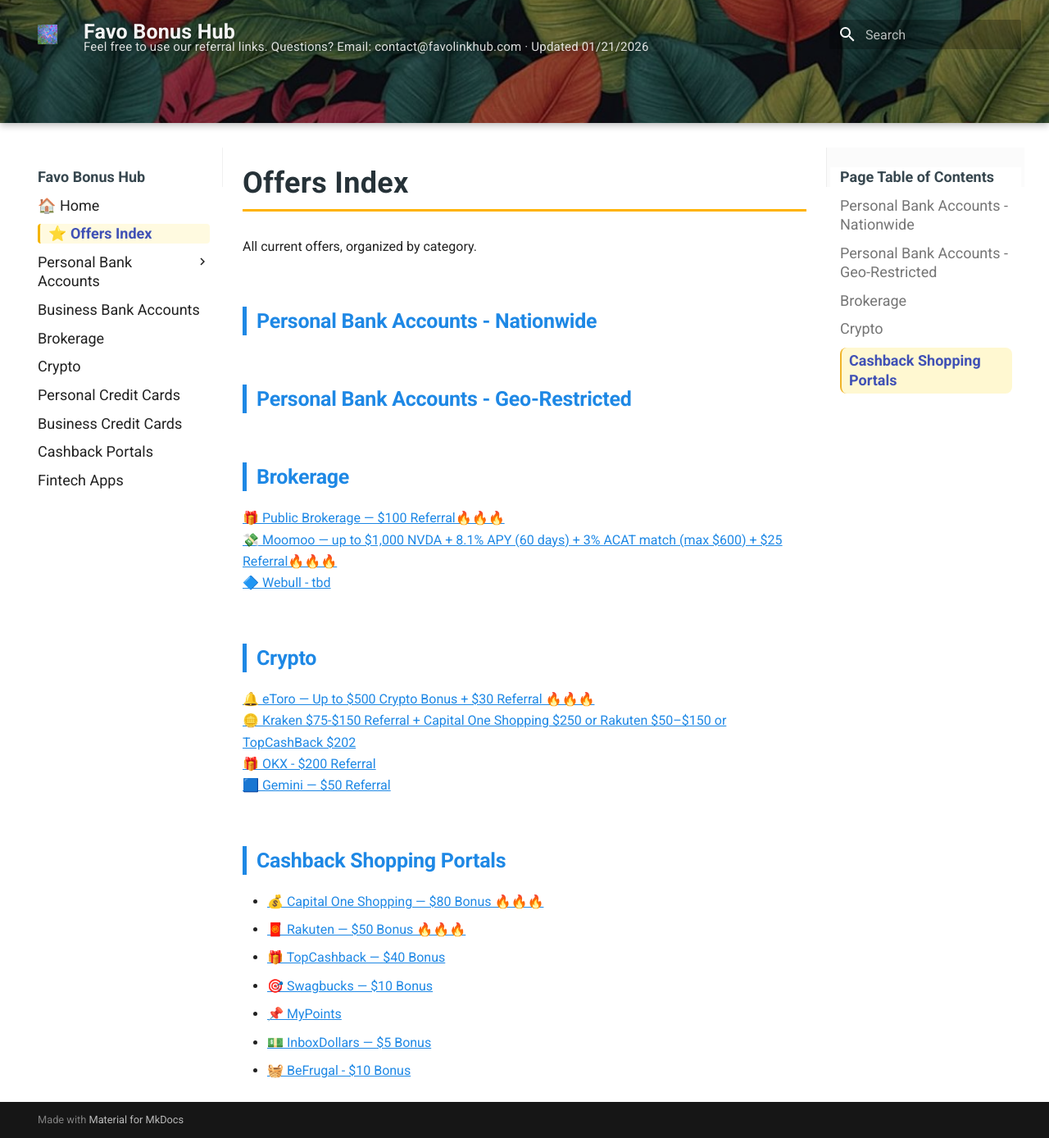
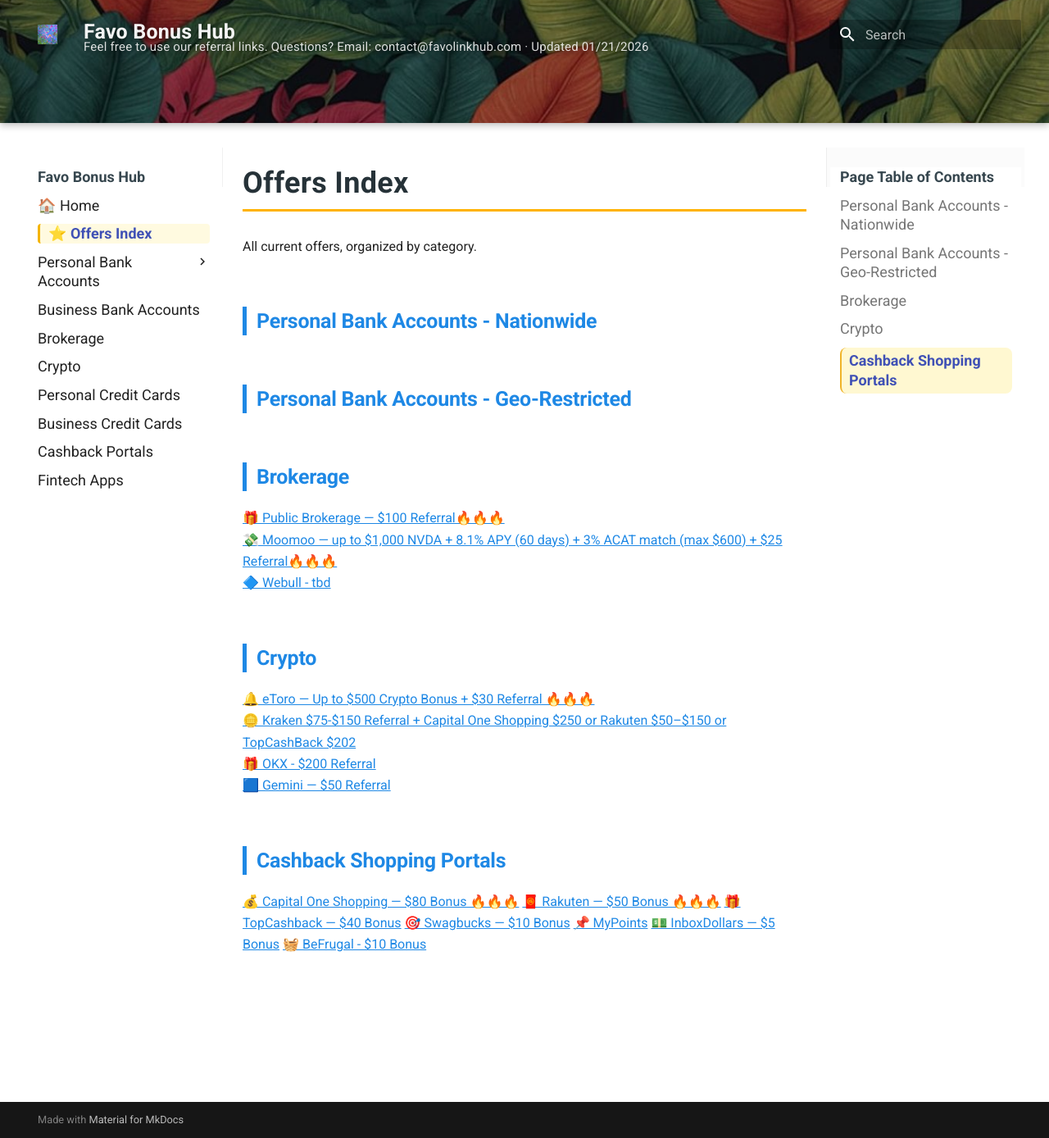
Before and after one commit to whispersofzephyr/favolinkhub-site, an MkDocs documentation site: the page built from docs/offers-index.md, in a window 1280 px wide and 1388 px high. Shown: the whole window at 82% size. Built offline with MkDocs 1.6.1 and Material for MkDocs 9.7.7, drawn with Linux system fonts in a browser that asks for light colours.

```diff
--- a/docs/offers-index.md
+++ b/docs/offers-index.md
@@ -27,10 +27,10 @@ All current offers, organized by category.
 
 ## Cashback Shopping Portals
 
-- [💰 Capital One Shopping — $80 Bonus 🔥🔥🔥](shopping-portals.md#sp-capital-one-shopping)
-- [🧧 Rakuten — $50 Bonus 🔥🔥🔥](shopping-portals.md#sp-rakuten)
-- [🎁 TopCashback — $40 Bonus](shopping-portals.md#topcashback--40-bonus)
-- [🎯 Swagbucks — $10 Bonus](shopping-portals.md#sp-swagbucks)
-- [📌 MyPoints](shopping-portals.md#sp-mypoints)
-- [💵 InboxDollars — $5 Bonus](shopping-portals.md#sp-inboxdollars)
-- [🧺 BeFrugal - $10 Bonus](shopping-portals.md#sp-befrugal)
+[💰 Capital One Shopping — $80 Bonus 🔥🔥🔥](shopping-portals.md#sp-capital-one-shopping)
+[🧧 Rakuten — $50 Bonus 🔥🔥🔥](shopping-portals.md#sp-rakuten)
+[🎁 TopCashback — $40 Bonus](shopping-portals.md#topcashback--40-bonus)
+[🎯 Swagbucks — $10 Bonus](shopping-portals.md#sp-swagbucks)
+[📌 MyPoints](shopping-portals.md#sp-mypoints)
+[💵 InboxDollars — $5 Bonus](shopping-portals.md#sp-inboxdollars)
+[🧺 BeFrugal - $10 Bonus](shopping-portals.md#sp-befrugal)
```
